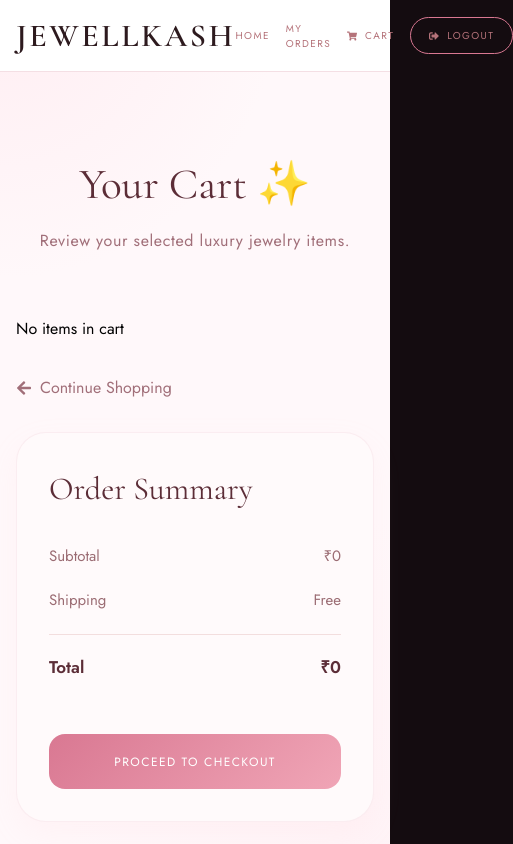
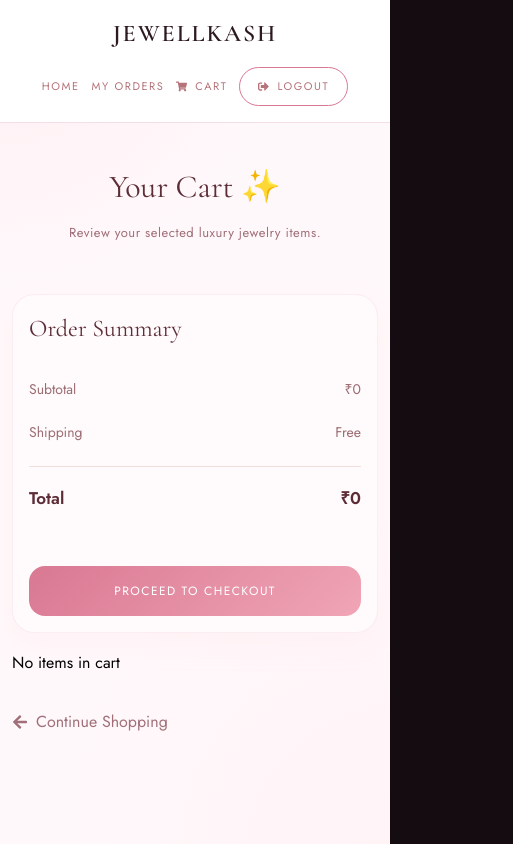
Before and after one commit to Mehranmir1750/Jewellkash, a React app in the folder frontend/: page /cart in a window 390 px wide. Shown: the whole page, 513 px wide, since content can reach past the window. Built offline with nearby package versions, Linux system fonts and the light colour scheme; the HTML template or start-up script is replaced by a standard one.

Commit message:
fixing cart ui

```diff
--- a/frontend/src/styles/Cart.css
+++ b/frontend/src/styles/Cart.css
@@ -427,3 +427,169 @@ body{
     font-size:2.7rem;
   }
 }
+
+
+/* ==========================
+   TABLET
+========================== */
+@media (max-width: 950px) {
+
+  .User_cart-container{
+    grid-template-columns:1fr;
+  }
+
+  .User_cart-summary{
+    order:-1;
+  }
+
+}
+
+/* ==========================
+   MOBILE
+========================== */
+@media (max-width: 768px) {
+
+  .User_dashboard-nav{
+    height:auto;
+    padding:16px;
+    flex-direction:column;
+    gap:15px;
+  }
+
+  .User_dashboard-logo{
+    font-size:1.8rem;
+  }
+
+  .User_dashboard-links{
+    flex-wrap:wrap;
+    justify-content:center;
+    gap:12px;
+  }
+
+  .User_dashboard-links a{
+    font-size:11px;
+  }
+
+  .User_cart-hero{
+    padding:40px 20px;
+  }
+
+  .User_cart-hero h1{
+    font-size:2.4rem;
+  }
+
+  .User_cart-hero p{
+    font-size:14px;
+  }
+
+  .User_cart-container{
+    padding:14px;
+    gap:18px;
+  }
+
+  .User_cart-card{
+    flex-direction:column;
+    gap:0;
+    border-radius:22px;
+  }
+
+  .User_cart-card img{
+    width:100%;
+    height:240px;
+  }
+
+  .User_cart-info{
+    padding:18px;
+  }
+
+  .User_cart-info h2{
+    font-size:1.7rem;
+  }
+
+  .User_cart-price{
+    font-size:1.2rem;
+  }
+
+  .User_cart-quantity{
+    gap:10px;
+    flex-wrap:wrap;
+  }
+
+  .User_cart-summary{
+    border-radius:22px;
+    padding:20px;
+  }
+
+  .User_cart-summary h2{
+    font-size:1.7rem;
+  }
+
+  .User_checkout-btn{
+    height:50px;
+  }
+
+}
+
+/* ==========================
+   SMALL PHONES
+========================== */
+@media (max-width: 480px) {
+
+  .User_dashboard-logo{
+    font-size:1.5rem;
+  }
+
+  .User_cart-hero h1{
+    font-size:2rem;
+  }
+
+  .User_cart-hero p{
+    font-size:13px;
+  }
+
+  .User_cart-container{
+    padding:12px;
+  }
+
+  .User_cart-card{
+    border-radius:18px;
+  }
+
+  .User_cart-card img{
+    height:200px;
+  }
+
+  .User_cart-info{
+    padding:15px;
+  }
+
+  .User_cart-info h2{
+    font-size:1.4rem;
+  }
+
+  .User_cart-price{
+    font-size:1.1rem;
+  }
+
+  .User_cart-quantity{
+    font-size:14px;
+  }
+
+  .User_cart-quantity button{
+    width:32px;
+    height:32px;
+  }
+
+  .User_cart-summary{
+    padding:16px;
+  }
+
+  .User_cart-summary h2{
+    font-size:1.5rem;
+  }
+
+  .User_summary-row{
+    font-size:14px;
+  }
+
+}
```
